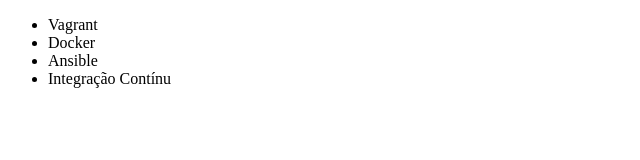
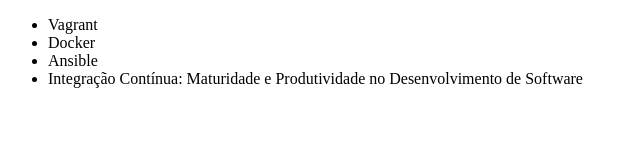
Before and after one commit to alexdias775/Curso-git, a plain HTML site: page indexc.html in a window 1280 px wide. Shown: the whole page, without its empty margins (0-640 px from the left). Drawn offline with Linux system fonts and the light colour scheme.

Commit message:
Renomeando curso de Integração Contínua

```diff
--- a/indexc.html
+++ b/indexc.html
@@ -10,7 +10,7 @@
 		<li>Vagrant</li>
 		<li>Docker</li>
 		<li>Ansible</li>
-		<li>Integração Contínu</li>
+		<li>Integração Contínua: Maturidade e Produtividade no Desenvolvimento de Software</li>
 	</ul>
 </body>
 </html>
```
